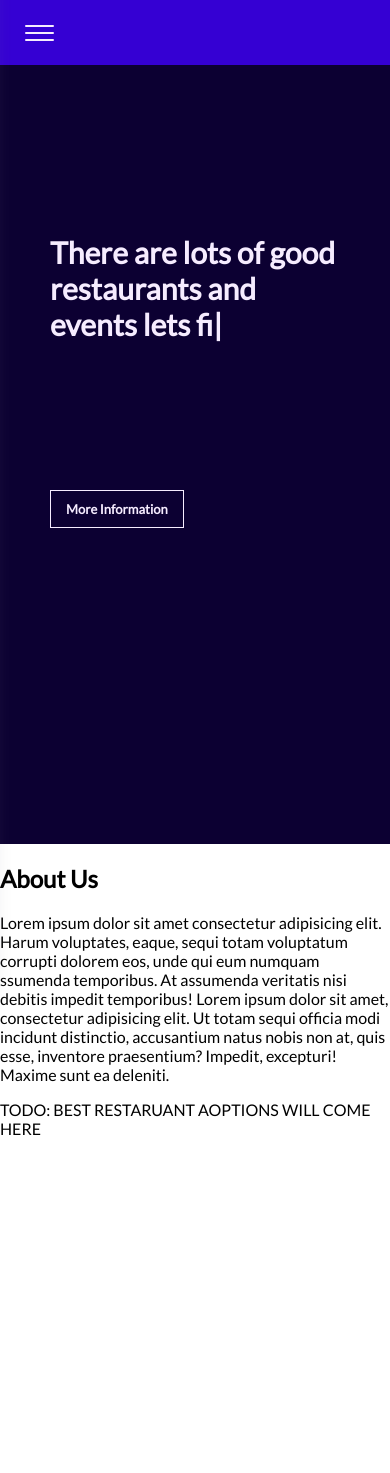
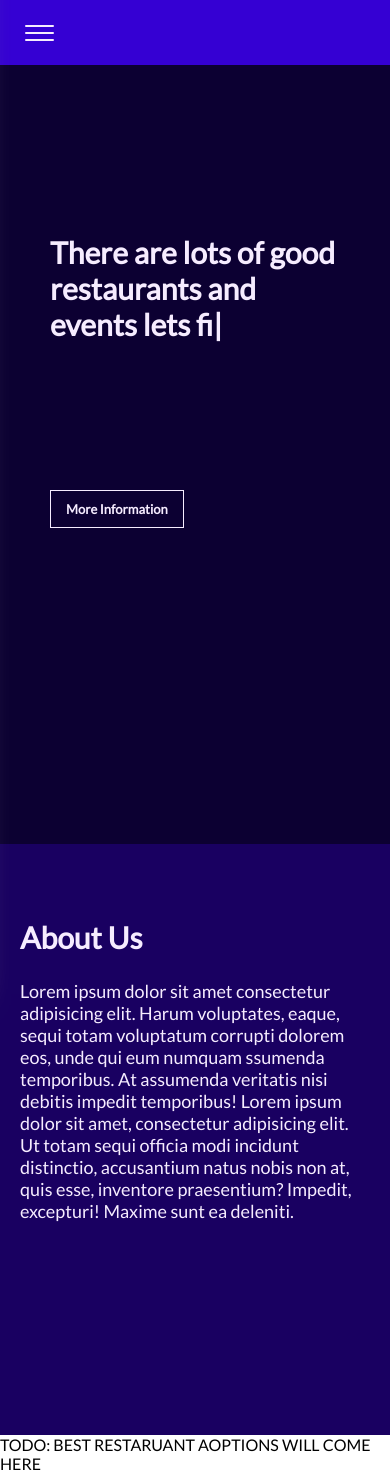
Before and after one commit to furkand/events-and-restaurants, a React (Create React App) app: page / in a window 390 px wide. Before the commit the page ends 1138 px from the top, so only its background shows below. Built offline with nearby package versions, Linux system fonts and the light colour scheme.

Commit message:
about section is done

```diff
--- a/src/styles/App.scss
+++ b/src/styles/App.scss
@@ -49,7 +49,7 @@ body, a, button, div, h1,h2,h3,h4 , p, li, ul {
   nav {
     background-color: $navyBlueFour;
     height: 65px;
-    width: 100%;
+    width: 100vh;
     position: fixed;
   }
 
@@ -73,7 +73,9 @@ body, a, button, div, h1,h2,h3,h4 , p, li, ul {
     position: absolute;
     cursor: pointer;
     opacity: 0;
-    z-index: 2;
+    z-index: 4;
+    outline: none;
+
   }
 
   #menuToggle span
@@ -106,6 +108,7 @@ body, a, button, div, h1,h2,h3,h4 , p, li, ul {
   {
     opacity: 1;
     transform: rotate(45deg) translate(-3px, -1px);
+    background: $white;
 
   }
   #menuToggle input:checked ~ span:nth-last-child(3)
@@ -149,4 +152,25 @@ body, a, button, div, h1,h2,h3,h4 , p, li, ul {
   {
     transform: none;
   }
+
+  .second-section{
+    @include fullScreen();
+    height: 70vh;
+    display: table-row;
+    background-color: $navyBlueTwo;
+    }
+    .about-us-container{
+      padding-top: 50px;
+      padding-right: 20px;
+      padding-left:20px;
+      color: $white;
+
+      h2{
+        font-weight: bold;
+        font-size:30px;
+      }
+      p{
+        font-size:18px;
+      }
+    }
 }
```
